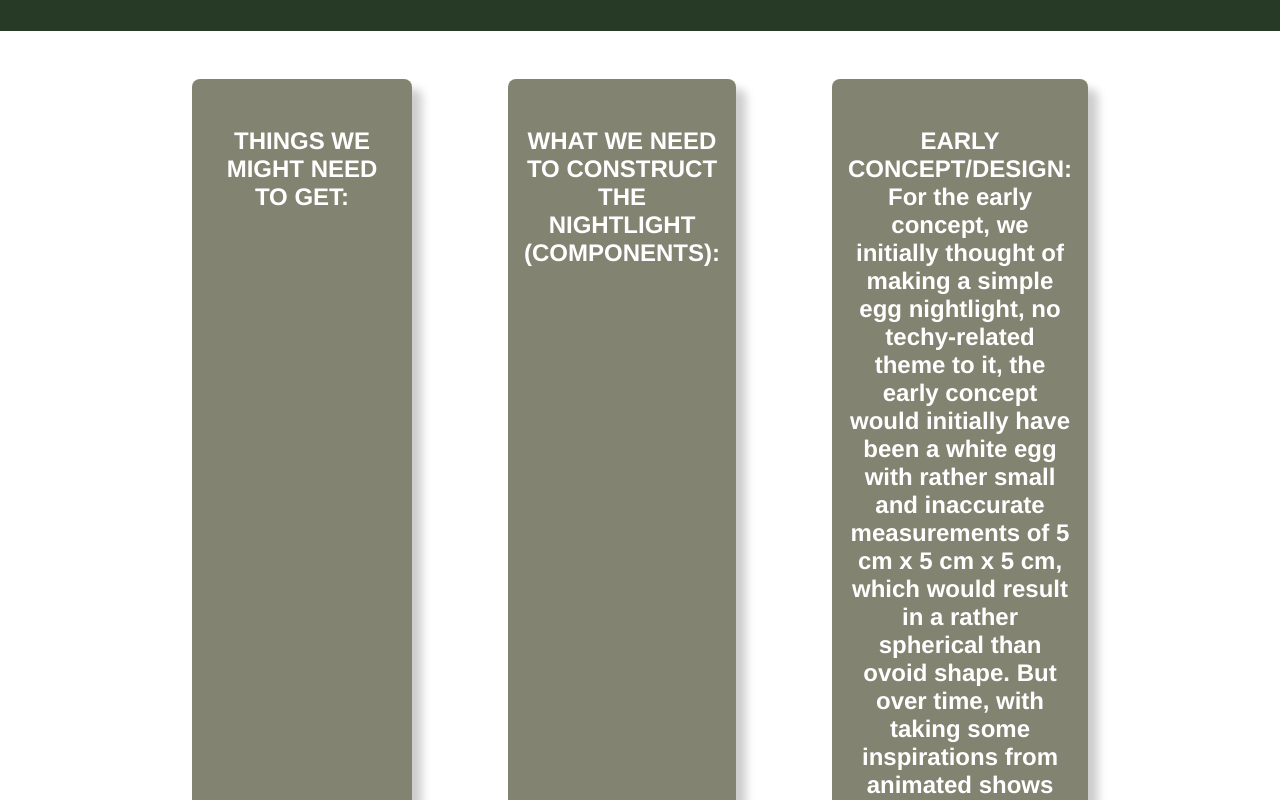
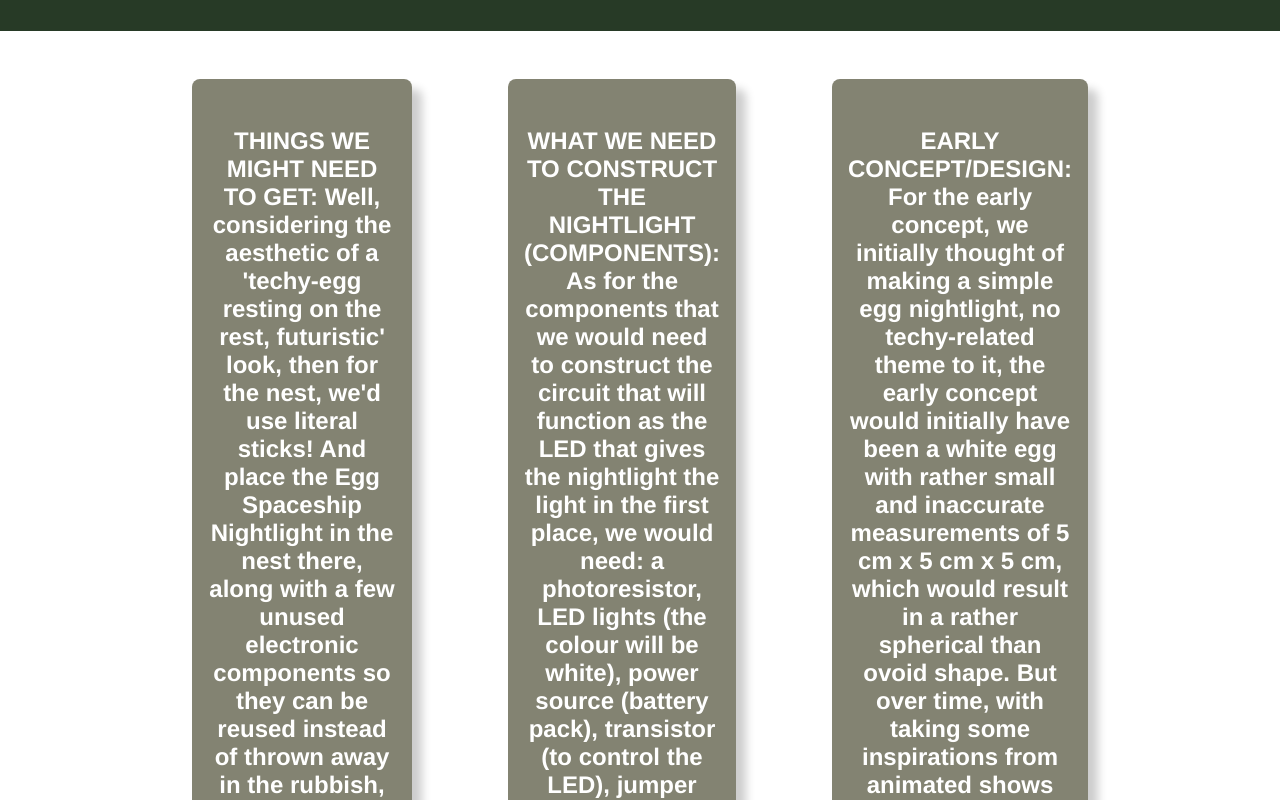
Before and after one commit to Rianna24282/EGG-SPACESHIP, a plain HTML site: page images/index.html in a window 1280 px wide. Shown: the part 2320-3120 px from the top of the page. Drawn offline with Linux system fonts and the light colour scheme; files that its build step writes are made by us from their sources.

Commit message:
Added more writing- Or at least attempted to...

```diff
--- a/images/index.html
+++ b/images/index.html
@@ -60,11 +60,11 @@
             <!-- one "card" which includes an image with a text below it -->
             <div class="topic-card">
                 <alt="OUTLINE:">
-                <h4 class="topic-card-text">THINGS WE MIGHT NEED TO GET:</h4>
+                <h4 class="topic-card-text">THINGS WE MIGHT NEED TO GET: Well, considering the aesthetic of a 'techy-egg resting on the rest, futuristic' look, then for the nest, we'd use literal sticks! And place the Egg Spaceship Nightlight in the nest there, along with a few unused electronic components so they can be reused instead of thrown away in the rubbish, making it ever so slightly sustainable since we're re-using some equipment.</h4>
             </div>
             <div class="topic-card">
                 <alt="THINGS:">
-                <h4 class="topic-card-text">WHAT WE NEED TO CONSTRUCT THE NIGHTLIGHT (COMPONENTS): </h4>
+                <h4 class="topic-card-text">WHAT WE NEED TO CONSTRUCT THE NIGHTLIGHT (COMPONENTS): As for the components that we would need to construct the circuit that will function as the LED that gives the nightlight the light in the first place, we would need: a photoresistor, LED lights (the colour will be white), power source (battery pack), transistor (to control the LED), jumper wires, mini-breadboard, Arduino, resistor, double-A batteries and 10 V.</h4>
             </div>
             <div class="topic-card">
                 <alt="EARLY_DESIGN:">
```
